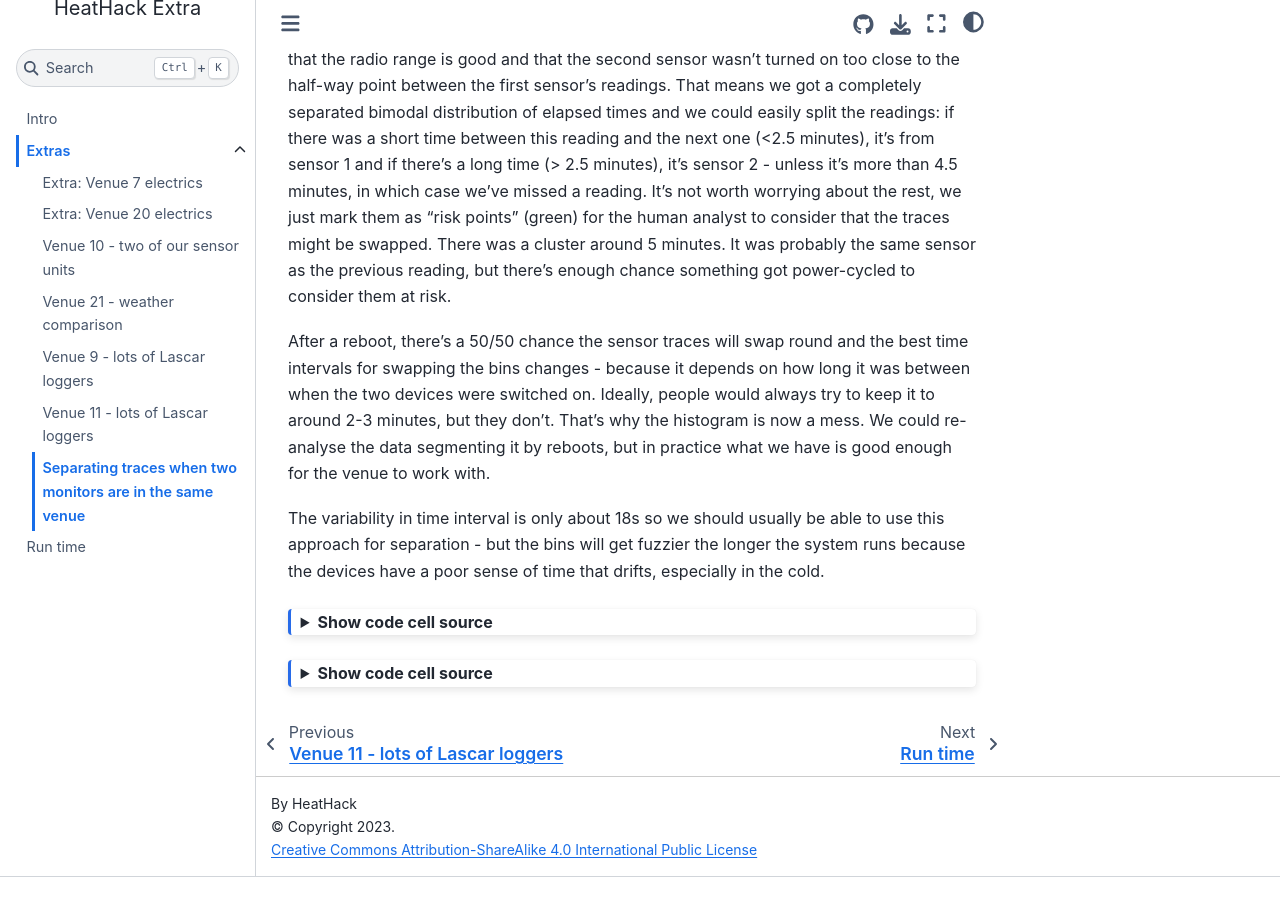
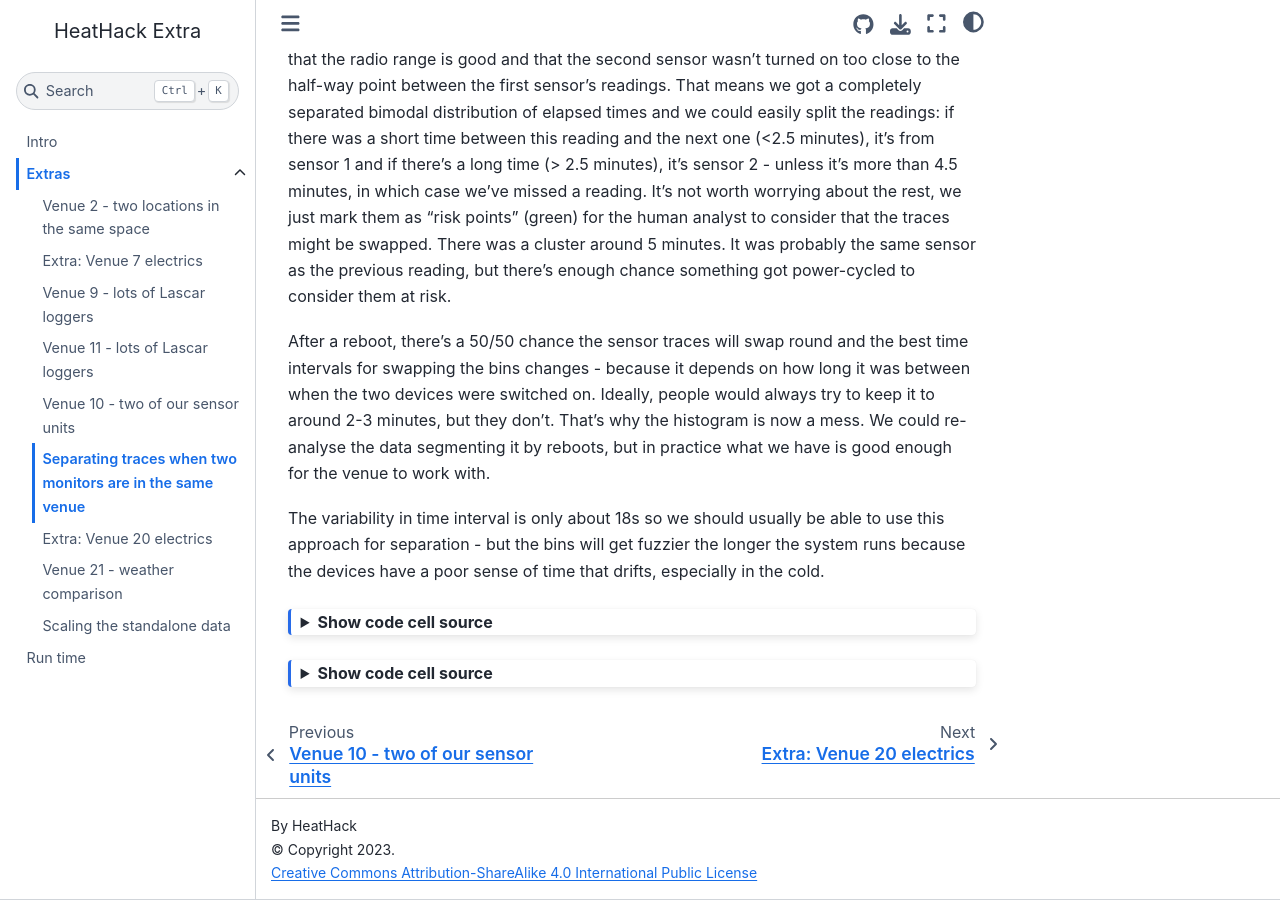
Before and after one commit to JeanCarletta/HeatHack-Extras, a Jupyter Book: the page built from venue-10-reasoning.ipynb, in a window 1280 px wide and 900 px high, scrolled down 504 px. Built offline with Jupyter Book 1.0.4 settings and Sphinx 7.4.7 and the Sphinx Book theme 1.1.4, drawn with Linux system fonts in a browser that asks for light colours; comment, search, counter and statistics services are not loaded; before the commit the page ends 1381 px from its top, so only the background shows below that.

Commit message:
scaling issue and venue 2 two locations

```diff
--- a/_toc.yml
+++ b/_toc.yml
@@ -6,11 +6,14 @@ root: intro
 chapters:
 - file: extras
   sections:
+    - file: venue-2-multiple-locations
     - file: venue-7-electrics
-    - file: venue-20-electrics
-    - file: venue-10-two-monitors
-    - file: venue-21-weather
     - file: venue-9-lascars
     - file: venue-11-lascars
+    - file: venue-10-two-monitors
     - file: venue-10-reasoning
+    - file: venue-20-electrics
+    - file: venue-21-weather
+    - file: scaling-standalone
+
 - file: run-time
```
Also changed, not shown: scaling-standalone.ipynb (added), venue-2-multiple-locations.ipynb (added), 4 other files.
